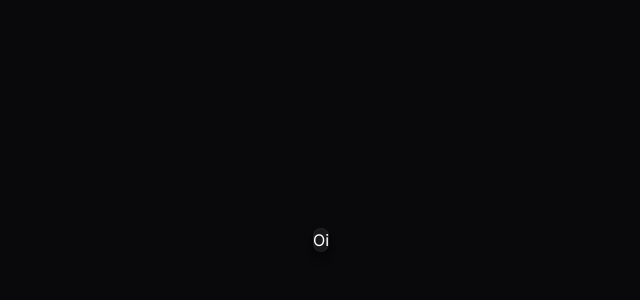
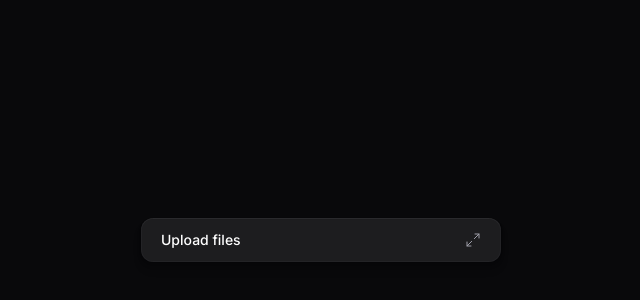
Before and after one commit to huannvictor/ftr-upload-widget-web, a React (Vite) app: page / in a window 1280 px wide. Shown: the part 160-460 px from the top of the page, without its empty margins (319-959 px from the left). Built offline with nearby package versions, Linux system fonts and the light colour scheme; a web font is replaced by a local one.

Commit message:
feat(ui): add functionality to minimize upload widget

```diff
--- a/src/components/upload-widget-header.tsx
+++ b/src/components/upload-widget-header.tsx
@@ -1,3 +1,4 @@
+import { Trigger } from "@radix-ui/react-collapsible";
 import { Minimize2 } from "lucide-react";
 import { Button } from "./ui/button";
 
@@ -5,10 +6,11 @@ export function UploadWidgetHeader() {
   return (
     <div className="flex w-full items-center justify-between border-zinc-800 border-b bg-white/2 p-4 py-2">
       <span className="font-medium text-sm">Upload files</span>
-
-      <Button className="-mr-2" size="icon">
-        <Minimize2 className="size-4" strokeWidth={1.5} />
-      </Button>
+      <Trigger asChild>
+        <Button className="-mr-2" size="icon">
+          <Minimize2 className="size-4" strokeWidth={1.5} />
+        </Button>
+      </Trigger>
     </div>
   );
 }
--- a/src/components/upload-widget-minimidez-button.tsx
+++ /dev/null
@@ -1,3 +0,0 @@
-export function UploadWidgetMinimizedButton() {
-  return <button type="button">Oi</button>;
-}
--- /dev/null
+++ b/src/components/upload-widget-minimized-button.tsx
@@ -0,0 +1,15 @@
+import { Trigger } from "@radix-ui/react-collapsible";
+import { Maximize2 } from "lucide-react";
+
+export function UploadWidgetMinimizedButton() {
+  return (
+    <Trigger className="group flex w-full items-center justify-between bg-white/2 px-5 py-3">
+      <span className="font-medium text-sm">Upload files</span>
+
+      <Maximize2
+        className="size-4 text-zinc-400 group-hover:text-zinc-100"
+        strokeWidth={1.5}
+      />
+    </Trigger>
+  );
+}
--- a/src/components/upload-widget.tsx
+++ b/src/components/upload-widget.tsx
@@ -3,7 +3,7 @@ import * as Collapsible from "@radix-ui/react-collapsible";
 import { useState } from "react";
 import { UploadWidgetDropzone } from "./upload-widget-dropzone";
 import { UploadWidgetHeader } from "./upload-widget-header";
-import { UploadWidgetMinimizedButton } from "./upload-widget-minimidez-button";
+import { UploadWidgetMinimizedButton } from "./upload-widget-minimized-button";
 import { UploadWidgetUploadList } from "./upload-widget-upload-list";
 
 export function UploadWidget() {
@@ -11,7 +11,7 @@ export function UploadWidget() {
 
   return (
     <Collapsible.Root onOpenChange={setIsWidgetOpen}>
-      <div className="w-full max-w-90 overflow-hidden rounded-xl bg-zinc-900 shadow-shape">
+      <div className="w-90 overflow-hidden rounded-xl bg-zinc-900 shadow-shape">
         {!isWidgetOpen && <UploadWidgetMinimizedButton />}
 
         <Collapsible.Content>
```
